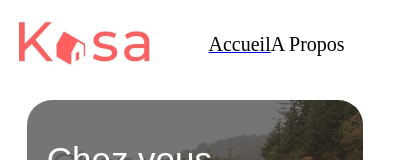
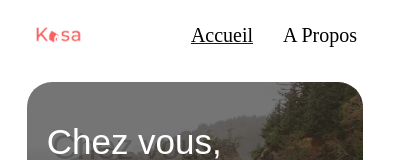
Before and after one commit to SpiderWeb-code/Projet-6_React, a React (Create React App) app: page / in a window 390 px wide. Shown: the top 160 px of the page, 419 px wide, since content can reach past the window. Built offline with nearby package versions, Linux system fonts and the light colour scheme.

Commit message:
Correction Header Mobil Responsive

```diff
--- a/src/Components/Navigation/navigation.css
+++ b/src/Components/Navigation/navigation.css
@@ -86,13 +86,11 @@
 
 @media (max-width:425px){
     #logo{
-        width: 150px;
+        width: 50px;
     }
-    #container-header{
-        width: 90%;
-    }
+
     #container-link-header{
-        gap: 0px;
+        gap: 30px;
     }
     #navigation{
         margin: 0px;
@@ -100,15 +98,25 @@
     #navigation strong{
         font-size: 20px;
     }
+    #header{
+        margin: 0px;
+    }
     #header strong{
         font-size: 20px;
+    }
+    #container-link-header p{
+        width: 100%;
+    }
+    #container-header{
+        width: 100%;
+        padding: 0px 25px 0px 25px;
     }
 }
 @media (max-width:375px){
     #logo{
         min-width: 100px;
     }
-    #navigation{
-        width: 60%;
+    #container-link-header{
+        gap: 10px;
     }
 }
```
